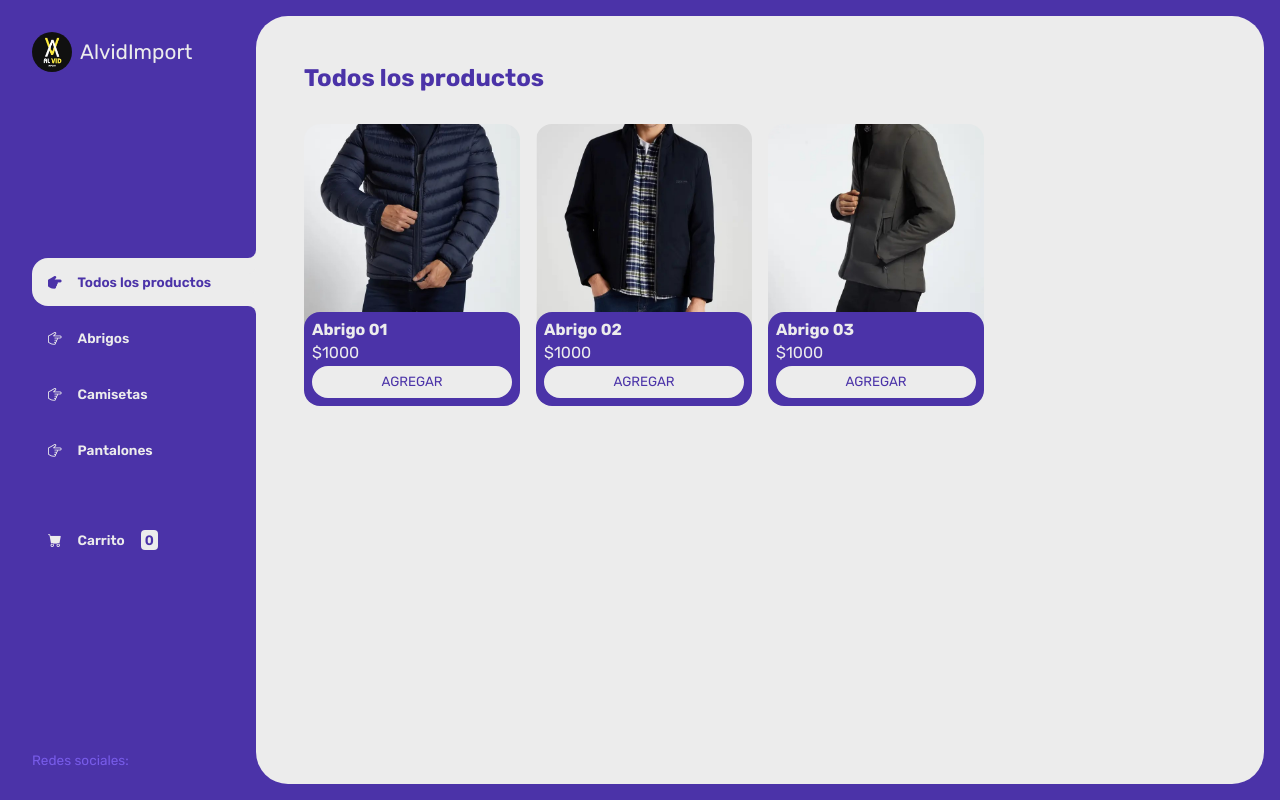
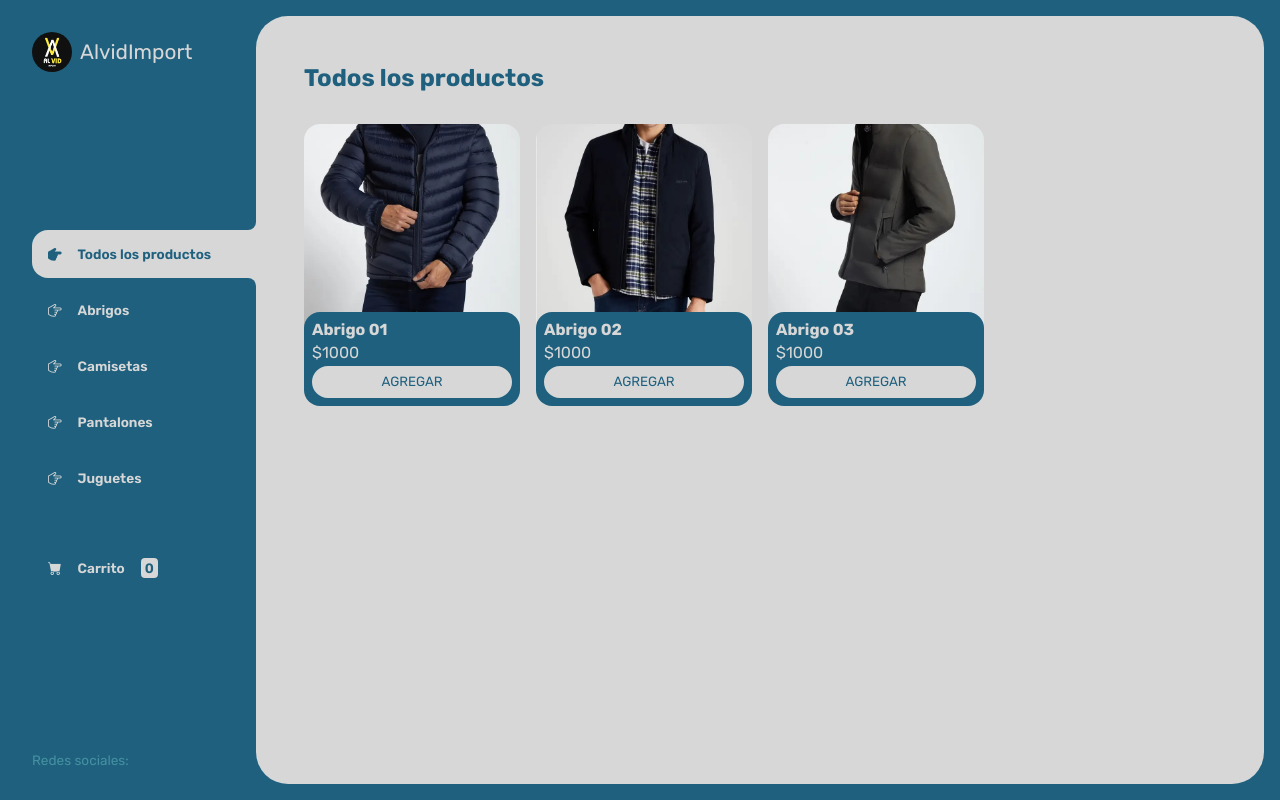
Before and after one commit to yubise/proyecto-gerencia, a plain HTML site: page index.html in a window 1280 px wide. Drawn offline with nearby package versions, Linux system fonts and the light colour scheme.

Commit message:
Add files via upload

```diff
--- a/css/main.css
+++ b/css/main.css
@@ -1,10 +1,10 @@
 @import url('https://fonts.googleapis.com/css2?family=Rubik:wght@300;400;500;600;700;800;900&display=swap');
 
 :root {
-    --clr-main: #4b33a8;
-    --clr-main-light: #785ce9;
-    --clr-white: #ececec;
-    --clr-gray: #e2e2e2;
+    --clr-main: #1f607e;
+    --clr-main-light: #4491a0;
+    --clr-white: #d7d7d7;
+    --clr-gray: #ebebeb;
     --clr-red: #961818;
 }
 
--- a/index.html
+++ b/index.html
@@ -4,7 +4,7 @@
     <meta charset="UTF-8">
     <meta http-equiv="X-UA-Compatible" content="IE=edge">
     <meta name="viewport" content="width=device-width, initial-scale=1.0">
-    <link rel="icon" href="img/abrigos/logo.ico">
+    <link rel="icon" href="img/logo.ico">
     <title>Alvid Import</title>
     <link rel="stylesheet" href="https://cdn.jsdelivr.net/npm/bootstrap-icons@1.9.1/font/bootstrap-icons.css">
     <link rel="stylesheet" type="text/css" href="https://cdn.jsdelivr.net/npm/toastify-js/src/toastify.min.css">
@@ -43,6 +43,9 @@
                         <button id="pantalones" class="boton-menu boton-categoria"><i class="bi bi-hand-index-thumb"></i> Pantalones</button>
                     </li>
                     <li>
+                        <button id="juguetes" class="boton-menu boton-categoria"><i class="bi bi-hand-index-thumb"></i> Juguetes</button>
+                    </li>
+                    <li>
                         <a class="boton-menu boton-carrito" href="./carrito.html">
                             <i class="bi bi-cart-fill"></i> Carrito <span id="numerito" class="numerito">0</span>
                         </a>
--- a/js/carrito.js
+++ b/js/carrito.js
@@ -156,7 +156,9 @@ function comprarCarrito() {
     ? "https://wa.me/"
     : "https://web.whatsapp.com/send?phone=";
 
-  const url = `${baseUrl}${telefono}&text=${mensaje}`;
+  const url = isMobile
+    ? `${baseUrl}${telefono}?text=${mensaje}`
+    : `${baseUrl}${telefono}&text=${mensaje}`;
   window.open(url, "_blank");
 
 
--- a/js/productos.json
+++ b/js/productos.json
@@ -14,8 +14,8 @@
         "titulo": "Abrigo 02",
         "imagen": "./img/abrigos/02.jpg",
         "categoria": {
-            "nombre": "Abrigos",
-            "id": "abrigos"
+            "nombre": "Camisetas",
+            "id": "camisetas"
         },
         "precio": 1000
     },
@@ -24,8 +24,8 @@
         "titulo": "Abrigo 03",
         "imagen": "./img/abrigos/03.jpg",
         "categoria": {
-            "nombre": "Abrigos",
-            "id": "abrigos"
+            "nombre": "Juguetes",
+            "id": "juguetes"
         },
         "precio": 1000
     }
```
Also changed, not shown: carrito.html (+2 -2 lines), img/logo.ico, js/main.js (line endings or trailing spaces), js/menu.js (line endings or trailing spaces).
